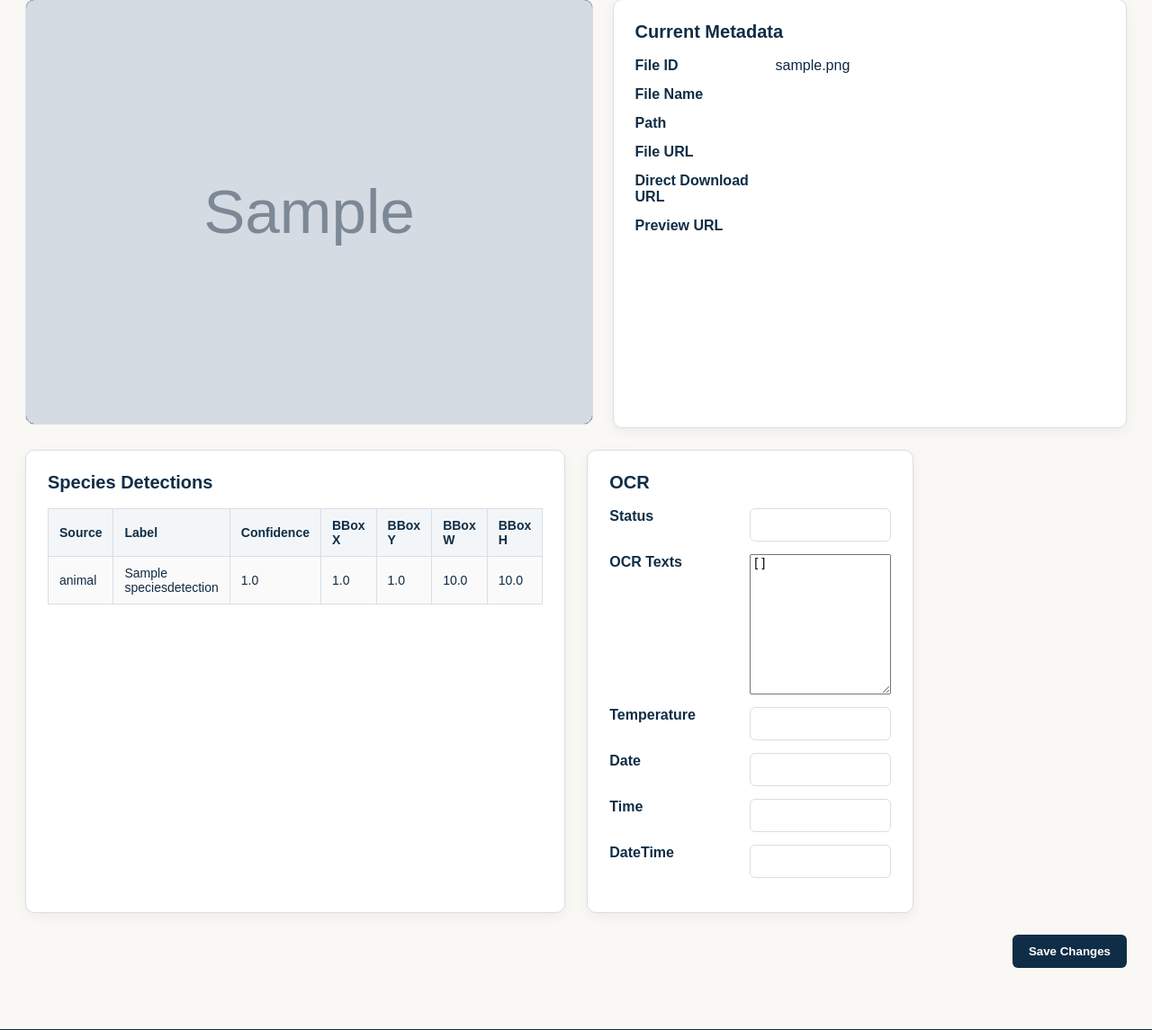
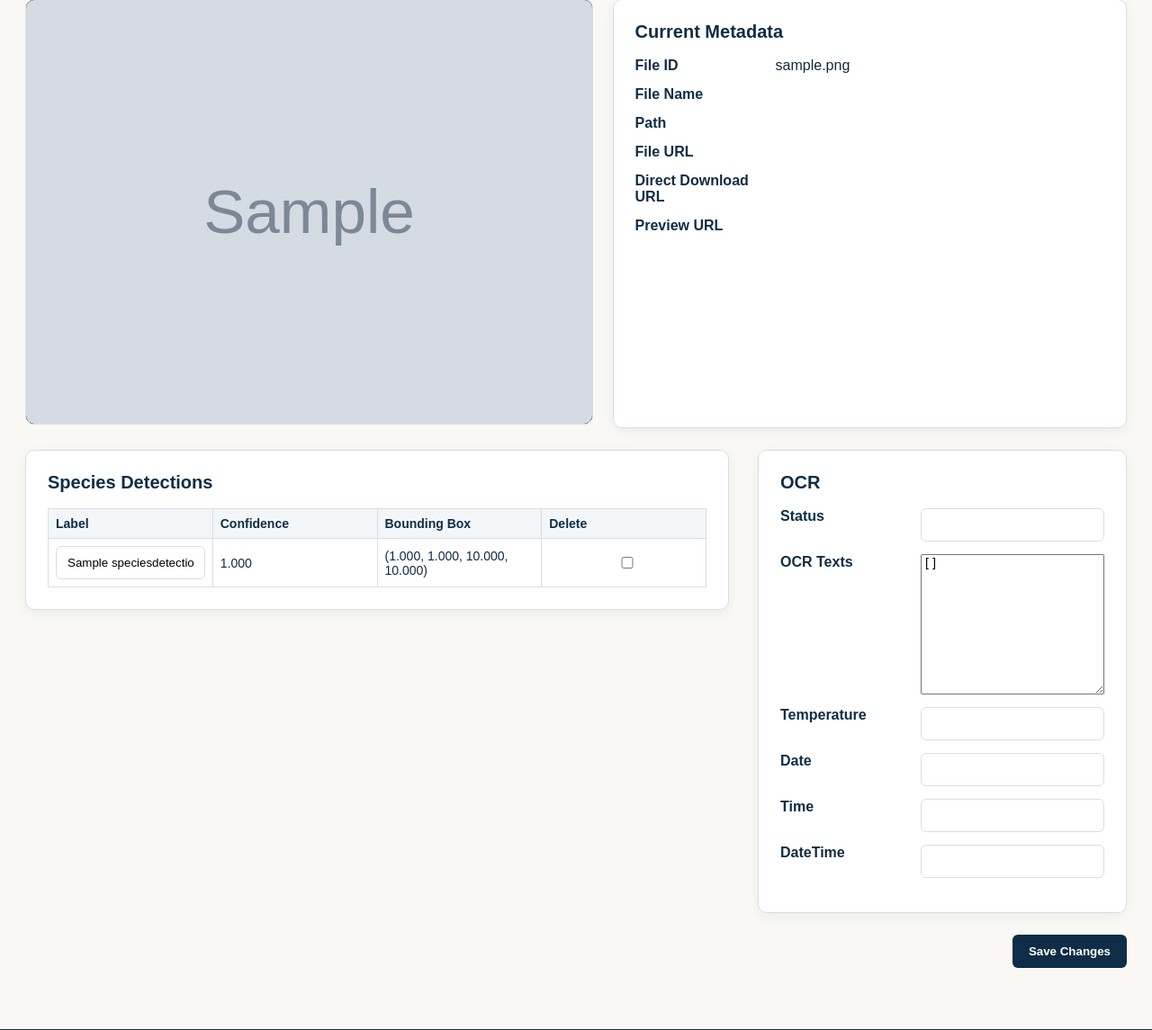
Before and after one commit to RyanEAA/django-wild-basin-app, a Django app: a page that uses wildlife_viewer/images/templates/images/image_detail.html in a window 1280 px wide. Shown: the part 222-1367 px from the top of the page at 90% size. Run offline with Django 4.2, Linux system fonts and the light colour scheme; a user stored in the database is signed in; data comes from the database, SQL or seed files in the repository; tables that the repository leaves empty hold one stand-in row (values such as "Sample post"); grey boxes marked "Sample" are stand-in pictures.

Commit message:
pushing current final styling changes

```diff
--- a/wildlife_viewer/images/forms.py
+++ b/wildlife_viewer/images/forms.py
@@ -2,7 +2,10 @@ import json
 from django import forms
 from django.core.exceptions import ValidationError
 from django import forms
-from .models import ImageRecord, SpeciesNetResult, OCRResult
+from .models import (
+    ImageRecord, SpeciesNetResult, OCRResult, SpeciesDetection
+)
+from django.forms import modelformset_factory
 
 def validate_json_extension(file):
     if not file.name.lower().endswith(".json"):
@@ -138,3 +141,13 @@ class OCREditForm(forms.ModelForm):
     class Meta:
         model = OCRResult
         fields = ["status", "ocr_texts", "temperature_f", "capture_date", "capture_time", "capture_datetime"]
+
+
+SpeciesDetectionFormSet = modelformset_factory(
+    SpeciesDetection,
+    fields=[
+        "label",
+    ],
+    extra=0,
+    can_delete=True,
+)
--- a/wildlife_viewer/images/static/images/css/site.css
+++ b/wildlife_viewer/images/static/images/css/site.css
@@ -343,9 +343,19 @@ input, select {
 }
 
 .detail-grid {
-    display: grid;
-    grid-template-columns: 1fr 1.7fr 1fr;
-    gap: 24px;
+    display: flex;
+    gap: 32px;
+    align-items: flex-start;
+    margin-top: 24px;
+}
+
+.detail-grid > .wide {
+    flex: 1;
+}
+
+.detail-grid > .detail-card:not(.wide) {
+    width: 360px;
+    flex-shrink: 0;
 }
 
 .detail-image {
@@ -370,6 +380,11 @@ input, select {
     font-size: 20px;
     margin-top: 0;
     color: var(--navy);
+}
+
+.detail-card.wide {
+    width: 100%;
+    min-width: 0;
 }
 
 .meta-row {
@@ -474,3 +489,24 @@ input, select {
 .login-card input {
     width: 100%;
 }
+
+.editable-detections-table {
+    width: 100%;
+    table-layout: fixed;
+}
+
+.editable-detections-table th,
+.editable-detections-table td {
+    padding: 8px;
+}
+
+.editable-detections-table input[type="text"],
+.editable-detections-table input[type="number"] {
+    width: 100%;
+    box-sizing: border-box;
+}
+
+.editable-detections-table th:first-child,
+.editable-detections-table td:first-child input {
+    min-width: 160px;
+}
--- a/wildlife_viewer/images/templates/images/image_detail.html
+++ b/wildlife_viewer/images/templates/images/image_detail.html
@@ -92,6 +92,54 @@
         <section class="card detail-card wide">
             <h2>Species Detections</h2>
 
+            {% if can_edit %}
+                {{ detection_formset.management_form }}
+
+                <table class="clean-table editable-detections-table">
+                    <thead>
+                        <tr>
+                            <th>Label</th>
+                            <th>Confidence</th>
+                            <th>Bounding Box</th>
+                            <th>Delete</th>
+                        </tr>
+                    </thead>
+
+                    <tbody>
+                        {% for form in detection_formset %}
+                            <tr>
+                                {{ form.id }}
+
+                                <td>
+                                    {{ form.label }}
+                                </td>
+
+                                <td>
+                                    {{ form.instance.confidence|floatformat:3 }}
+                                </td>
+
+                                <td>
+                                    ({{ form.instance.bbox_x|floatformat:3 }},
+                                    {{ form.instance.bbox_y|floatformat:3 }},
+                                    {{ form.instance.bbox_width|floatformat:3 }},
+                                    {{ form.instance.bbox_height|floatformat:3 }})
+                                </td>
+
+                                <td style="text-align:center">
+                                    {{ form.DELETE }}
+                                </td>
+                            </tr>
+                        {% empty %}
+                            <tr>
+                                <td colspan="4">
+                                    No editable species detections.
+                                </td>
+                            </tr>
+                        {% endfor %}
+                    </tbody>
+                </table>
+
+            {% else %}
                 <table class="clean-table">
                     <tr>
                         <th>Source</th>
@@ -127,6 +175,7 @@
                         </tr>
                     {% endif %}
                 </table>
+            {% endif %}
         </section>
 
         <section class="card detail-card">
--- a/wildlife_viewer/images/views.py
+++ b/wildlife_viewer/images/views.py
@@ -18,7 +18,8 @@ from .forms import (
     OCRUploadForm,
     GalleryFilterForm,
     SpeciesNetEditForm,
-    OCREditForm
+    OCREditForm,
+    SpeciesDetectionFormSet
 )
 
 from .models import (
@@ -363,6 +364,10 @@ def image_detail(request, file_id):
 
     can_edit = user_is_researcher(request.user)
 
+    detection_queryset = species_result.species_detections.exclude(
+        source="detection"
+    )
+
     if request.method == "POST":
         if not can_edit:
             return redirect("image_detail", file_id=image.file_id)
@@ -370,9 +375,16 @@ def image_detail(request, file_id):
         species_form = SpeciesNetEditForm(request.POST, instance=species_result)
         ocr_form = OCREditForm(request.POST, instance=ocr_result)
 
-        if species_form.is_valid() and ocr_form.is_valid():
+        detection_formset = SpeciesDetectionFormSet(
+            request.POST,
+            queryset=detection_queryset,
+            prefix="detections",
+        )
+
+        if species_form.is_valid() and ocr_form.is_valid() and detection_formset.is_valid():
             species_form.save()
             ocr_form.save()
+            detection_formset.save()
 
             messages.success(request, "Image metadata updated.")
 
@@ -383,6 +395,11 @@ def image_detail(request, file_id):
         species_form = SpeciesNetEditForm(instance=species_result)
         ocr_form = OCREditForm(instance=ocr_result)
 
+        detection_formset = SpeciesDetectionFormSet(
+            queryset=detection_queryset,
+            prefix="detections",
+        )
+
     return render(request, "images/image_detail.html", {
         "image": image,
         "image_url": image_url,
@@ -391,6 +408,7 @@ def image_detail(request, file_id):
         "can_edit": can_edit,
         "species_form": species_form,
         "ocr_form": ocr_form,
+        "detection_formset": detection_formset,
         "back_url": back_url,
     })
 
```
Lines whose indentation alone changed are shown as unchanged.
